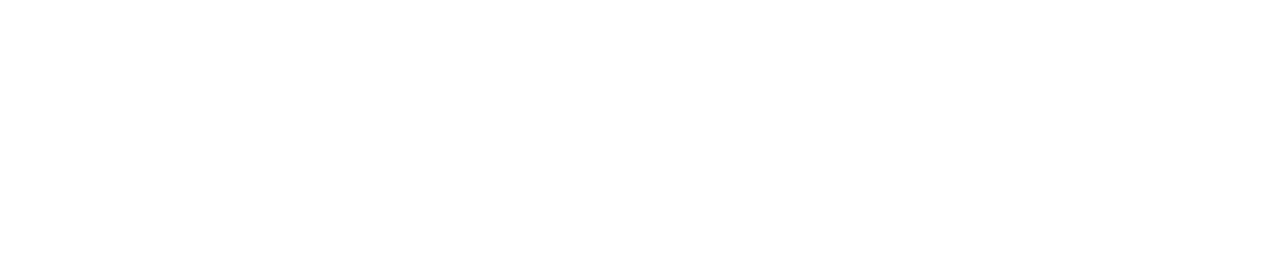
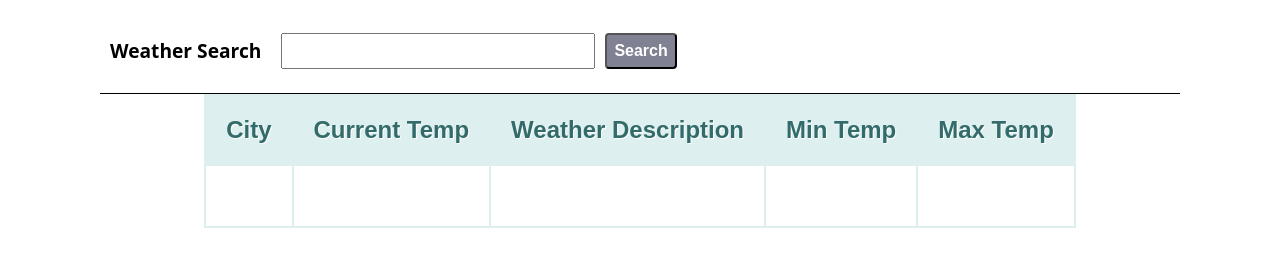
Before and after one commit to jsd20191008/hw-04-weather-api-app, a plain HTML site: page index.html in a window 1280 px wide. Drawn offline with nearby package versions, Linux system fonts and the light colour scheme.

Commit message:
Jacob's HW 4

```diff
--- a/css/styles.css
+++ b/css/styles.css
@@ -0,0 +1,68 @@
+body {
+  font-family: 'Open Sans', sans-serif;
+}
+
+.container {
+  width: 1080px;
+  margin: 0 auto;
+}
+
+#search {
+  display: flex;
+  justify-content: flex-start;
+  align-items: center;
+  padding: 10px;
+  border-bottom: 1px black solid;
+  margin-left:auto;
+  margin-right:auto
+}
+
+#search p {
+  font-size: 1.2rem;
+  padding: 0;
+  margin-right: 20px;
+  font-weight: bold;
+}
+
+#search input {
+  padding: 5px;
+  width: 300px;
+  font-size: 1.2rem;
+}
+
+#search button {
+  font-weight: bold;
+  background: #818194;
+  color: white;
+  border-radius: 4px;
+  margin-left: 10px;
+  font-size: 1rem;
+  padding: 7px;
+}
+
+.table {
+    border: solid 1px #DDEEEE;
+    border-collapse: separate;
+    border-spacing: 0px 0;
+    font: normal 13px Arial, sans-serif;
+    align: center;
+    margin-left:auto;
+    margin-right:auto
+}
+.table thead th {
+    background-color: #DDEFEF;
+    border: solid 1px #DDEEEE;
+    color: #336B6B;
+    padding: 20px;
+    text-align: center;
+    text-shadow: 1px 1px 1px #fff;
+    font-size: x-large
+}
+.table tbody td {
+    border: solid 1px #DDEEEE;
+    color: #333;
+    padding: 30px;
+    text-shadow: 1px 1px 1px #fff;
+    font-size: large;
+    text-align: center;
+}
--- a/index.html
+++ b/index.html
@@ -7,6 +7,33 @@
   </head>
 
   <body>
+    <div class="container">
+        <form id="search">
+          <p>Weather Search</p>
+          <input type="text" id="query" />
+          <button>Search</button>
+        </form>
+      <table class="table" id="results-table">
+        <thead>
+          <tr>
+            <th>City</th>
+            <th>Current Temp</th>
+            <th>Weather Description</th>
+            <th>Min Temp</th>
+            <th>Max Temp</th>
+          </tr>
+        </thead>
+        <tbody>
+          <tr>
+            <td id="cityName"></td>
+            <td id="currentTemp"></td>
+            <td id="weatherDescription"></td>
+            <td id="minTemp"></td>
+            <td id="maxTemp"> </td>
+          </tr>
+        </tbody>
+      </table>
+    </div>
 
     <script
       src="https://code.jquery.com/jquery-3.4.1.min.js"
--- a/js/app.js
+++ b/js/app.js
@@ -1,2 +1,91 @@
 $(function () {
+
+  let api_response
+  let metric = "Imperial"
+
+  // Clicking the submit button starts the searh
+  $("#search").submit((event) => {
+    event.preventDefault()
+
+    // Search Box Value
+    const searchBox = $("#query").val()
+    console.log(`You are searching for: ${searchBox}`)
+
+    // Send Search input to openweather
+    search(searchBox)
+  })
+
+  // Hit Openweather API
+  function search (searchInput) {
+    const url = 'https://api.openweathermap.org/data/2.5/weather'
+    const apiKey = '4079027f2d25c298d832150acc68fe15'
+
+    let api_request
+
+    // Determine if the search is a zipcode or city and adjust the request
+    if (zipOrCity(searchInput)) {
+      api_request = { zip: searchInput, APPID: apiKey, units: metric }
+    } else {
+      api_request = { q: searchInput, APPID: apiKey, units: metric }
+    }
+
+    // Ajax request
+    $.ajax({
+      url: url,
+      type: 'GET',
+      data: api_request
+    })
+    .done((response) => {
+      console.log(response)
+      updateTable(response)
+      tempColor()
+    })
+    .fail((error) => {
+      console.log(error)
+    })
+  }
+
+  // Update the Table with the Response
+  function updateTable(response) {
+    $("#cityName").text(response.name)
+    $("#currentTemp").text(response.main.temp)
+    $("#weatherDescription").text(response.weather[0].description.toUpperCase())
+    $("#minTemp").text(response.main.temp_min)
+    $("#maxTemp").text(response.main.temp_max)
+  }
+
+
+  // Check to see if the search input is a zipcode
+  function zipOrCity(searchInput) {
+    regexp = /^[0-9]{5}(?:-[0-9]{4})?$/;
+
+       if (regexp.test(searchInput))
+         {
+           return true;
+         }
+       else
+         {
+           return false;
+         }
+  }
+
+  // Change the color of the Current Temperature
+  function tempColor() {
+    const temp = parseInt($("#currentTemp").text())
+
+    if (temp < 40) {
+      $("#currentTemp").css({
+        color: "blue"
+      })
+    } else if (temp > 85) {
+      $("#currentTemp").css({
+        color: "red"
+      })
+    } else {
+      $("#currentTemp").css({
+        color: "black"
+      })
+    }
+  }
+
 })
```
